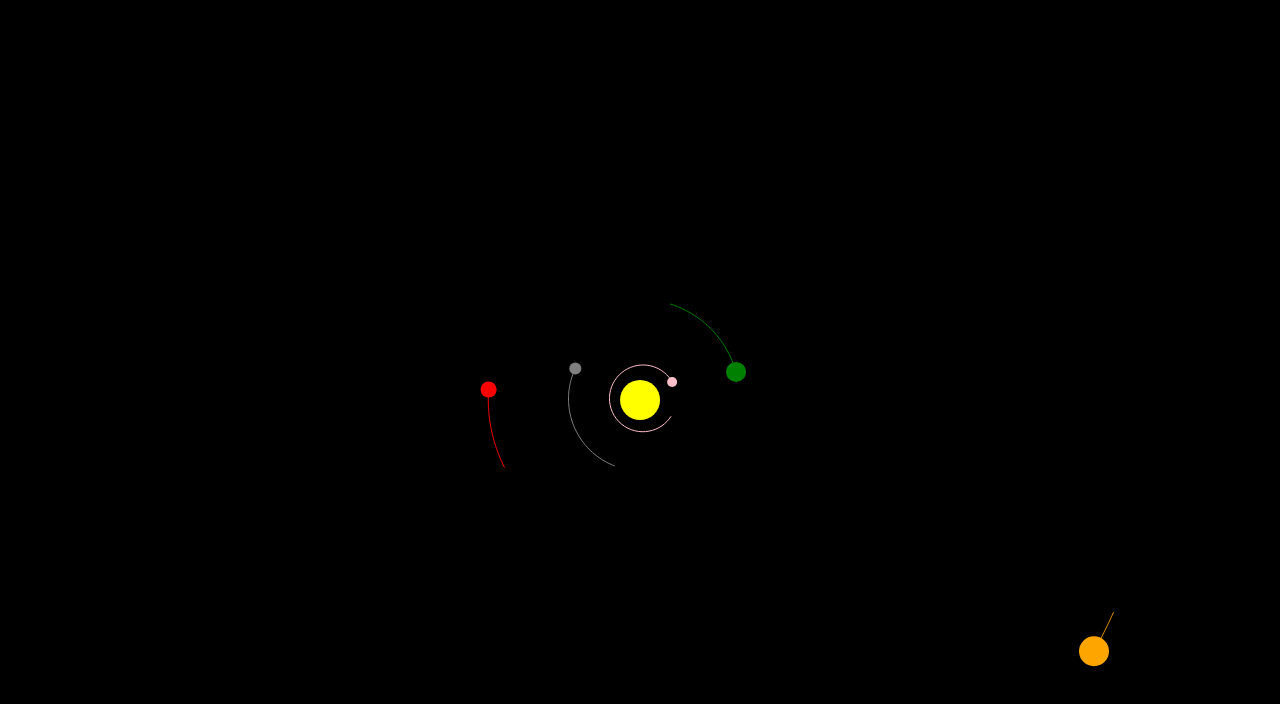
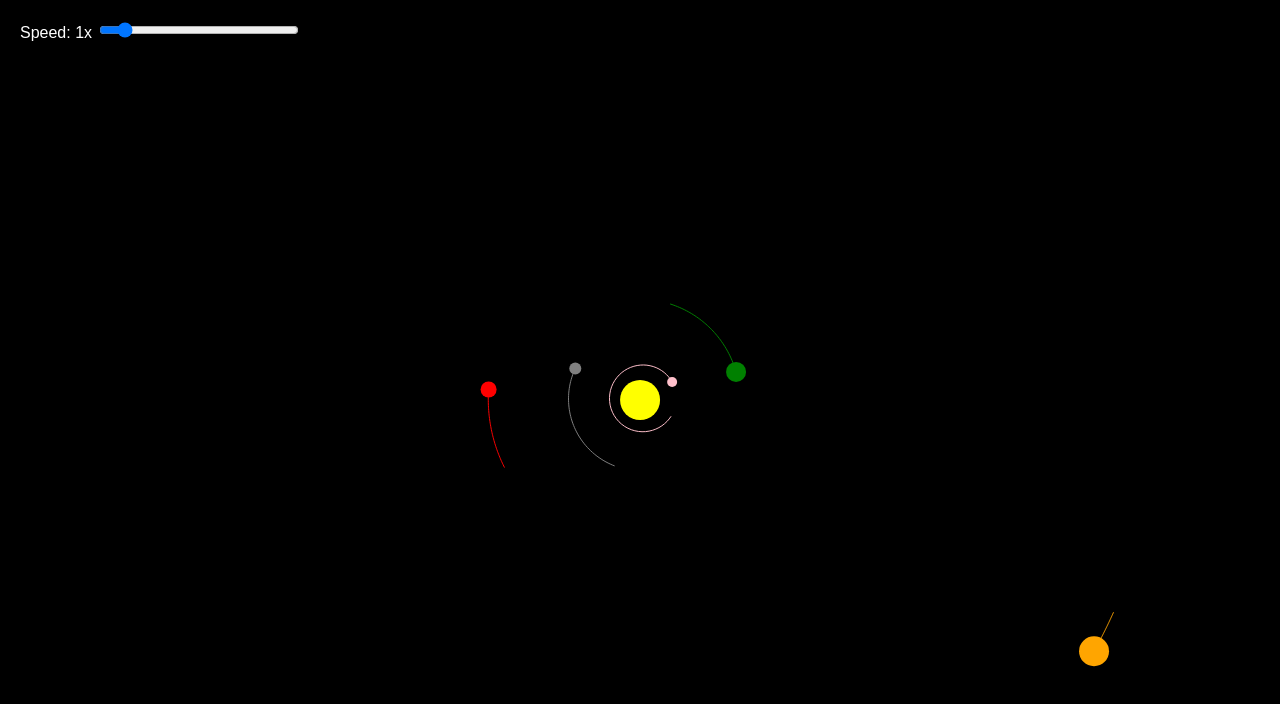
Before and after one commit to KevinMongey/OrbitalSimulation, a plain HTML site: page planet.html in a window 1280 px wide. Drawn offline with Linux system fonts and the light colour scheme.

Commit message:
Added interactivity

```diff
--- a/planet.html
+++ b/planet.html
@@ -1,38 +1,61 @@
 <!DOCTYPE html>
 <html>
 <head>
-
     <meta name="viewport" content="width=device-width, initial-scale=1.0">
     <title>Orbital Simulation</title>
-
     <style>
         body {
-                margin: 0;
-                background: black;
-                overflow: hidden; }
-
+            margin: 0;
+            background: black;
+            overflow: hidden;
+            color: white;
+            font-family: Arial, sans-serif;
+        }
         canvas {
             display: block;
         }
+        .controls {
+            position: absolute;
+            top: 10px;
+            left: 10px;
+            background: rgba(0, 0, 0, 0.5);
+            padding: 10px;
+            border-radius: 5px;
+        }
+        input[type="range"] {
+            width: 200px;
+        }
     </style>
-
 </head>
 <body>
+    <div class="controls">
+        <label>Speed: <span id="speedValue">1</span>x</label>
+        <input type="range" id="speedSlider" min="0.01" max="10" step="0.01" value="1">
+    </div>
+
     <canvas id="canvas"></canvas>
 
     <script>
-        // Setup canvas
         const canvas = document.getElementById("canvas");
         const draw = canvas.getContext("2d");
         canvas.width = window.innerWidth;
         canvas.height = window.innerHeight;
 
-        // Constants
         const G = 6.67430e-11;
-        const SCALE = 1.5e9;
-        const TIMESTEP = 1e5;
+        let SCALE = 1.5e9;
+        let TIMESTEP = 1e5;
+        let zoomFactor = 1;
+        let offsetX = 0, offsetY = 0;
+        let dragging = false, lastX, lastY;
 
-        // Planet class
+        const speedSlider = document.getElementById("speedSlider");
+        const speedValue = document.getElementById("speedValue");
+
+        speedSlider.addEventListener("input", () => {
+            TIMESTEP = parseFloat(speedSlider.value) * 1e5;
+            speedValue.textContent = speedSlider.value;
+        });
+
         class Planet {
             constructor(x, y, mass, radius, vx, vy, color) {
                 this.x = x;
@@ -48,7 +71,7 @@
             applyGravity(other) {
                 let dx = other.x - this.x;
                 let dy = other.y - this.y;
-                let distance = Math.sqrt(dx * dx + dy * dy)
+                let distance = Math.sqrt(dx * dx + dy * dy) + 1e-10;
 
                 let force = (G * this.mass * other.mass) / (distance * distance);
                 let fx = force * (dx / distance);
@@ -62,49 +85,45 @@
             }
 
             updatePosition() {
-                // Update trail
                 this.trail.push({ x: this.x, y: this.y });
                 if (this.trail.length > 50) this.trail.shift();
 
-                // Update position
                 this.x += this.vx * TIMESTEP;
                 this.y += this.vy * TIMESTEP;
             }
 
             drawPlanet() {
-                // Draw trail
                 draw.strokeStyle = this.color;
                 draw.beginPath();
                 this.trail.forEach((pos, index) => {
                     draw.globalAlpha = index / this.trail.length;
-                    draw.lineTo(pos.x / SCALE + canvas.width / 2, pos.y / SCALE + canvas.height / 2);
+                    draw.lineTo(pos.x / SCALE + canvas.width / 2 + offsetX, pos.y / SCALE + canvas.height / 2 + offsetY);
                 });
                 draw.stroke();
                 draw.globalAlpha = 1.0;
 
-                // Draw planet
                 draw.fillStyle = this.color;
                 draw.beginPath();
-                draw.arc(this.x / SCALE + canvas.width / 2, this.y / SCALE + canvas.height / 2, this.radius, 0, Math.PI * 2);
+                draw.arc(this.x / SCALE + canvas.width / 2 + offsetX, this.y / SCALE + canvas.height / 2 + offsetY, this.radius / zoomFactor, 0, Math.PI * 2);
                 draw.fill();
             }
         }
 
-        // Create planets
         let planets = [
-            new Planet(0, 0, 1.989e30, 20, 0, 0, "yellow"),   // Sun
-            new Planet(1.496e11, 0, 5.972e24, 10, 0, 29780, "green"),  // Earth
-            new Planet(2.279e11, 0, 6.39e23, 8, 0, 24130, "red"),   // Mars
-            new Planet(7.785e11, 0, 1.898e27, 15, 0, 13070, "orange"),  // Jupiter
-            new Planet(5.46e10, 0, 3.3e23, 5, 0, 47000, "pink"),  // Mercury
-            new Planet(1.08e11, 0, 4.87e24, 6, 0, 35000, "gray")   // Venus
+            new Planet(0, 0, 1.989e30, 20, 0, 0, "yellow"),
+            new Planet(5.46e10, 0, 3.3e23, 5, 0, 47000, "pink"),
+            new Planet(1.08e11, 0, 4.87e24, 6, 0, 35000, "gray"),
+            new Planet(1.496e11, 0, 5.972e24, 10, 0, 29780, "green"),
+            new Planet(2.279e11, 0, 6.39e23, 8, 0, 24130, "red"),
+            new Planet(7.785e11, 0, 1.898e27, 15, 0, 13070, "orange"),
+            new Planet(1.433e12, 0, 5.683e26, 12, 0, 9690, "gold"),
+            new Planet(2.877e12, 0, 8.681e25, 10, 0, 6810, "lightblue"),
+            new Planet(4.503e12, 0, 1.024e26, 10, 0, 5430, "blue")
         ];
 
-        // Animation loop
         function animate() {
             draw.clearRect(0, 0, canvas.width, canvas.height);
 
-            // Apply gravity
             for (let i = 0; i < planets.length; i++) {
                 for (let j = 0; j < planets.length; j++) {
                     if (i !== j) {
@@ -113,7 +132,6 @@
                 }
             }
 
-            // Update and draw planets
             planets.forEach(planet => {
                 planet.updatePosition();
                 planet.drawPlanet();
@@ -122,6 +140,39 @@
             requestAnimationFrame(animate);
         }
 
+        canvas.addEventListener("wheel", (event) => {
+            event.preventDefault();
+            let zoomAmount = event.deltaY * -0.001;
+            let newZoomFactor = zoomFactor * (1 + zoomAmount);
+
+            if (newZoomFactor > 0.2 && newZoomFactor < 5) {
+                zoomFactor = newZoomFactor;
+                SCALE *= (1 + zoomAmount);
+            }
+        });
+
+        canvas.addEventListener("mousedown", (event) => {
+            dragging = true;
+            lastX = event.clientX;
+            lastY = event.clientY;
+        });
+
+        canvas.addEventListener("mousemove", (event) => {
+            if (dragging) {
+                let dx = event.clientX - lastX;
+                let dy = event.clientY - lastY;
+
+                offsetX += dx;
+                offsetY += dy;
+
+                lastX = event.clientX;
+                lastY = event.clientY;
+            }
+        });
+
+        canvas.addEventListener("mouseup", () => dragging = false);
+        canvas.addEventListener("mouseleave", () => dragging = false);
+
         animate();
     </script>
 </body>
```
